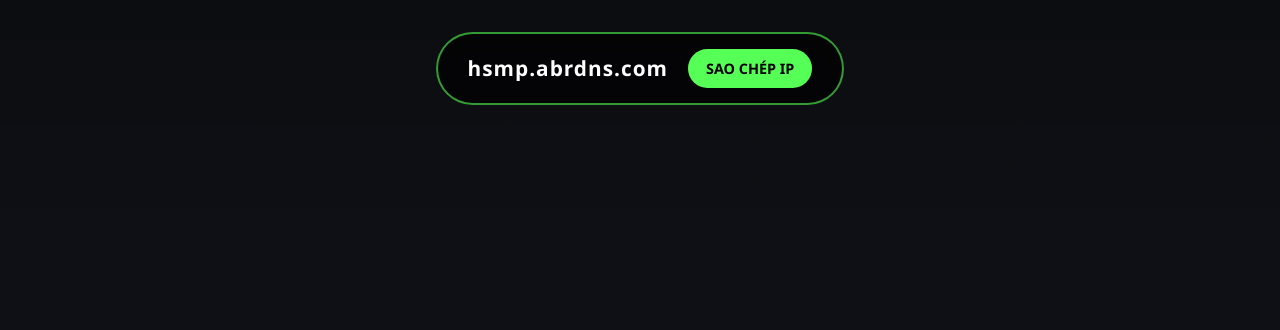
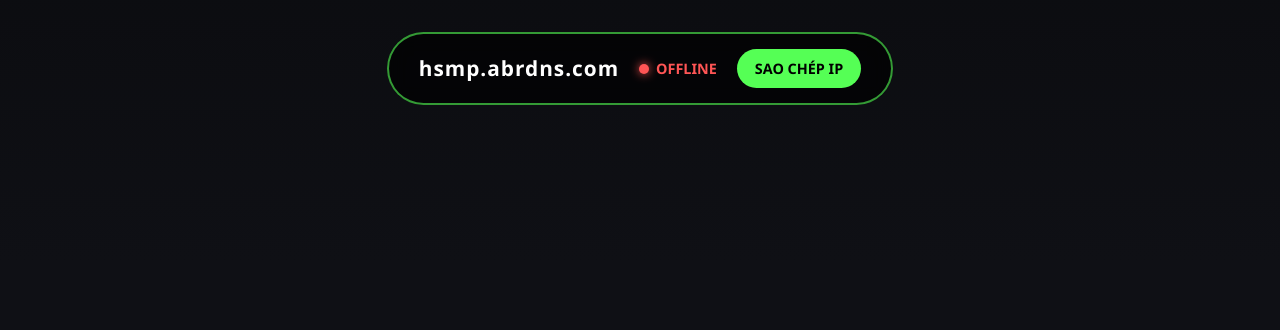
Before and after one commit to Hung1502thanh/HSMP, a website: page index.html in a window 1280 px wide. Shown: the part 457-787 px from the top of the page. Drawn offline with Linux system fonts and the light colour scheme; no server answers.

Commit message:
Add dynamic IPv6 Minecraft server status check

```diff
--- a/index.html
+++ b/index.html
@@ -22,6 +22,12 @@
         .ip-box:hover { background: rgba(85,255,85,.25); border-color: #55ff55; transform: scale(1.05); box-shadow: 0 0 25px rgba(85,255,85,.5); }
         .ip-text { font-size: 1.3rem; font-weight: bold; letter-spacing: 1px; }
         .btn-copy { background: #55ff55; color: #000; padding: 8px 18px; border-radius: 20px; font-weight: bold; font-size: .9rem; }
+        .server-status { display: inline-flex; align-items: center; gap: 7px; font-size: .9rem; font-weight: bold; white-space: nowrap; }
+        .server-status::before { content: ''; width: 10px; height: 10px; border-radius: 50%; background: #aaa; }
+        .server-status.online { color: #55ff55; }
+        .server-status.online::before { background: #55ff55; box-shadow: 0 0 10px #55ff55; }
+        .server-status.offline { color: #ff5555; }
+        .server-status.offline::before { background: #ff5555; box-shadow: 0 0 10px #ff5555; }
         section { padding: 70px 20px; max-width: 1000px; margin: 0 auto; }
         section h2 { font-size: 2.3rem; margin-bottom: 15px; display: inline-block; }
         section h2::after { content: ''; display: block; width: 60%; height: 4px; margin: 10px auto 0; border-radius: 2px; background: #55ff55; }
@@ -58,6 +64,7 @@
             <p class="hero-desc">Bạn chưa có server SMP nào để chơi? Hãy vào <b>H SMP</b> ngay hôm nay để trải nghiệm thế giới sinh tồn cày cuốc cực cuốn, cộng đồng thân thiện và nhiều tính năng hấp dẫn.</p>
             <div class="ip-box" role="button" tabindex="0" aria-label="Sao chép địa chỉ server" onclick="copyIP()" onkeydown="if (event.key === 'Enter' || event.key === ' ') copyIP()">
                 <span class="ip-text" id="serverIP">hsmp.abrdns.com</span>
+                <span class="server-status" id="serverStatus" aria-live="polite">ĐANG KIỂM TRA...</span>
                 <span class="btn-copy">SAO CHÉP IP</span>
             </div>
         </div>
@@ -93,6 +100,41 @@
     <footer>&copy; 2026 H SMP Server. All rights reserved. &copy; Hung1502thanh!</footer>
 
     <script>
+        const SERVER_HOST = 'hsmp.abrdns.com';
+        const SERVER_STATUS_API = 'https://api.mcsrvstat.us/3/';
+        const statusElement = document.getElementById('serverStatus');
+
+        async function getCurrentIPv6() {
+            const response = await fetch('https://api6.ipify.org?format=json', { cache: 'no-store' });
+            if (!response.ok) throw new Error('Không lấy được IPv6 hiện tại');
+            const data = await response.json();
+            if (!data.ip || !data.ip.includes(':')) throw new Error('Địa chỉ hiện tại không phải IPv6');
+            return data.ip;
+        }
+
+        async function checkServerStatus() {
+            statusElement.textContent = 'ĐANG KIỂM TRA...';
+            statusElement.className = 'server-status';
+            try {
+                // Lấy IPv6 công khai hiện tại của mạng rồi Minecraft-ping qua API.
+                const currentIPv6 = await getCurrentIPv6();
+                const response = await fetch(
+                    `${SERVER_STATUS_API}${encodeURIComponent(`[${currentIPv6}]`)}`,
+                    { cache: 'no-store' }
+                );
+                if (!response.ok) throw new Error(`Status API returned ${response.status}`);
+
+                const server = await response.json();
+                const online = server.online === true;
+                statusElement.textContent = online ? 'ONLINE (IPv6)' : 'OFFLINE';
+                statusElement.className = `server-status ${online ? 'online' : 'offline'}`;
+            } catch (error) {
+                console.error('Minecraft IPv6 status check failed:', error);
+                statusElement.textContent = 'OFFLINE';
+                statusElement.className = 'server-status offline';
+            }
+        }
+
         async function copyIP() {
             const ip = document.getElementById('serverIP').textContent.trim();
             try {
@@ -115,6 +157,9 @@
         document.querySelectorAll('.faq-question').forEach((question) => {
             question.addEventListener('click', () => question.parentElement.classList.toggle('active'));
         });
+
+        checkServerStatus();
+        setInterval(checkServerStatus, 30000);
     </script>
 </body>
 </html>
```
